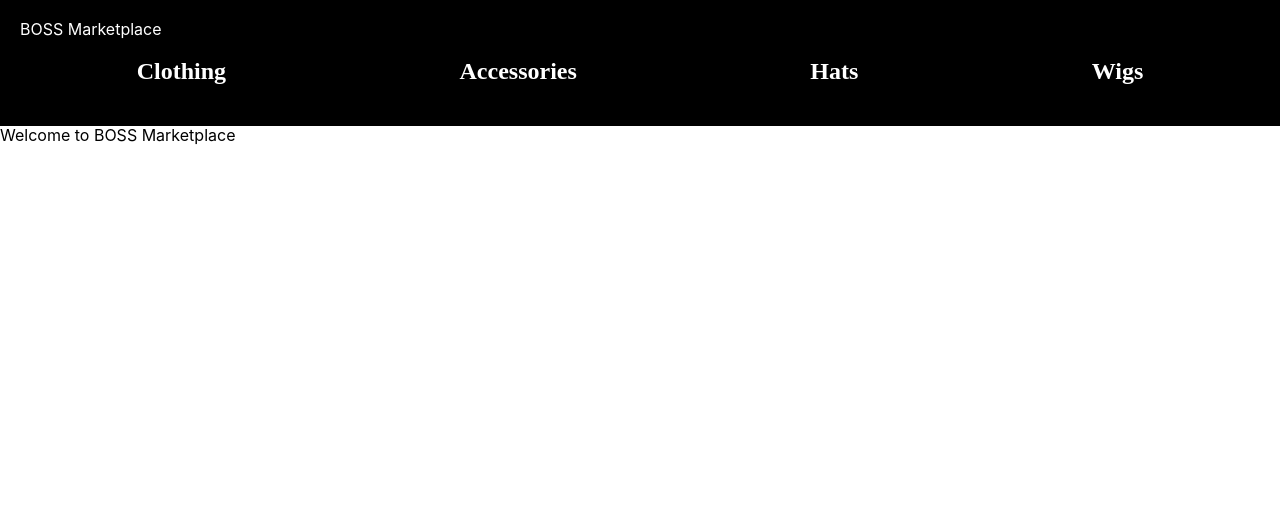
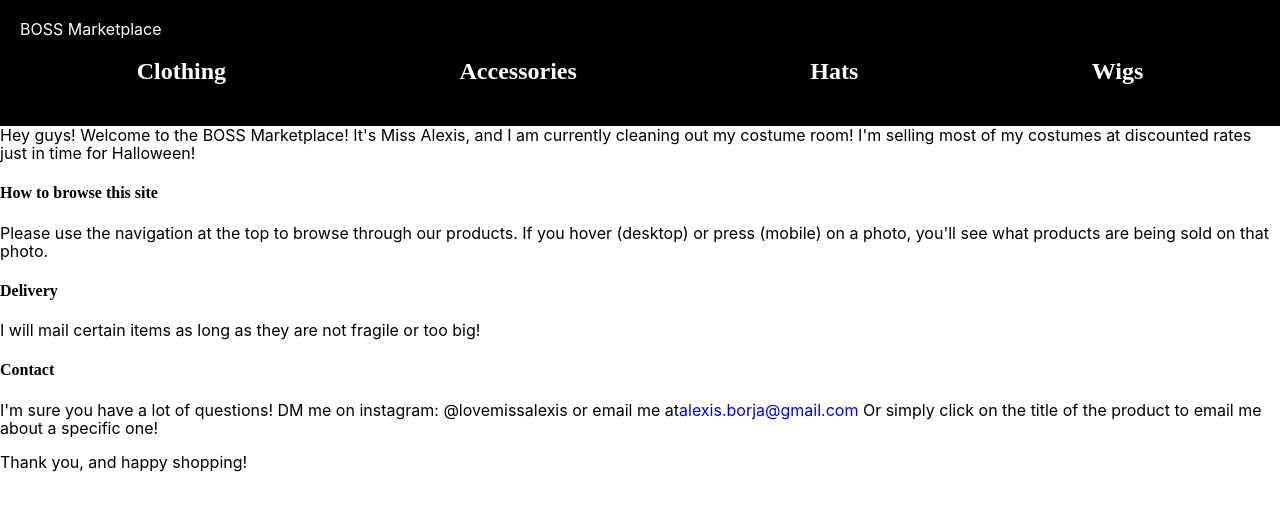
Before and after one commit to alvillaraza/boss-marketplace, a React (Create React App) app: page / in a window 1280 px wide. Shown: the top 510 px of the page. Built offline with nearby package versions, Linux system fonts and the light colour scheme; a web font is replaced by a local one.

Commit message:
added email capability

```diff
--- a/src/App.css
+++ b/src/App.css
@@ -13,7 +13,6 @@
   src: url(https://fonts.gstatic.com/s/prata/v18/6xKhdSpbNNCT-vWI.ttf) format('truetype');
 }
 .Marketplace a {
-  color: white;
   text-decoration: none;
 }
 .Marketplace h2,
@@ -34,13 +33,14 @@
   color: white;
   padding: 20px;
 }
+.Marketplace .header-wrapper a {
+  color: white;
+  grid-row: 1/2;
+}
 .Marketplace .header-wrapper nav {
   display: flex;
   flex-wrap: wrap;
   justify-content: space-around;
-}
-.Marketplace .header-wrapper nav a {
-  grid-row: 1/2;
 }
 .Marketplace .header-wrapper nav h2:hover {
   text-shadow: 2px 2px 8px #ffffff;
--- a/src/Description.js
+++ b/src/Description.js
@@ -1,7 +1,7 @@
 function Description({ name, itemized }) {
   return (
     <div className="description-wrapper">
-      <h4>{name}</h4>
+      <h4><a href={`mailto:someone@yoursite.com?subject=BOSS Marketplace ${name}`}>{name}</a></h4>
       {itemized.map((item, idx) => {
         return (
           <div className="description" key={idx}>
--- a/src/LandingPage/LandingPage.js
+++ b/src/LandingPage/LandingPage.js
@@ -1,8 +1,29 @@
 function LandingPage() {
   return (
-    <div>
-     Welcome to BOSS Marketplace
-    </div>
+    <section>
+      Hey guys! Welcome to the BOSS Marketplace! It's Miss Alexis, and I am
+      currently cleaning out my costume room! I'm selling most of my costumes at
+      discounted rates just in time for Halloween!
+      <h4>How to browse this site</h4>
+      <p>
+        Please use the navigation at the top to browse through our products. If
+        you hover (desktop) or press (mobile) on a photo, you'll see what
+        products are being sold on that photo.
+      </p>
+      <h4>Delivery</h4>
+      <p>
+        I will mail certain items as long as they are not fragile or too big!
+      </p>
+      <h4>Contact</h4>
+      <p>
+        I'm sure you have a lot of questions! DM me on instagram:
+        @lovemissalexis or email me at
+        <a href="mailto:someone@yoursite.com">alexis.borja@gmail.com</a> Or
+        simply click on the title of the product to email me about a specific
+        one!
+      </p>
+      <p> Thank you, and happy shopping!</p>
+    </section>
   );
 }
 
```
Also changed, not shown: src/App.less (+8 -8 lines).
